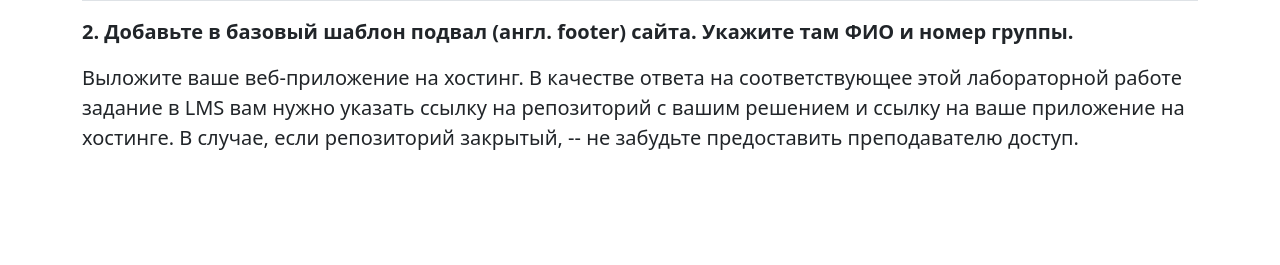
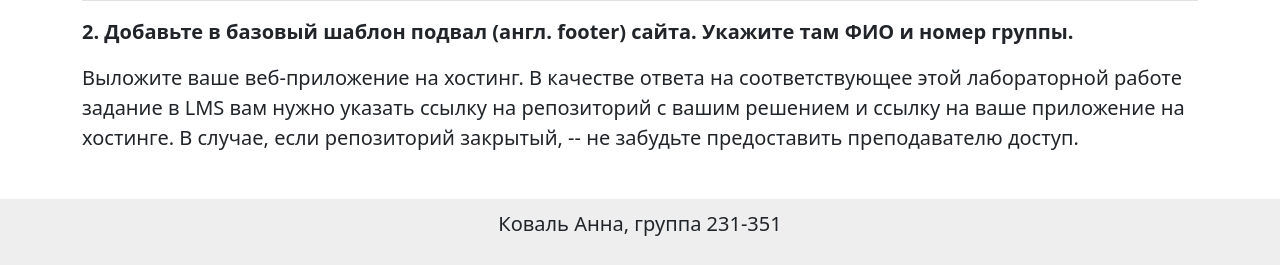
Before and after one commit to aakovaall/lab_1web, a Flask app: page / in a window 1280 px wide. Shown: the part 2004-2269 px from the top of the page. Before the commit the page ends 2154 px from the top, so only its background shows below. Run offline with Flask 2, Linux system fonts and the light colour scheme.

Commit message:
Initial commit

```diff
--- a/app/templates/base.html
+++ b/app/templates/base.html
@@ -53,5 +53,8 @@
     <script src="https://cdn.jsdelivr.net/npm/bootstrap@5.0.2/dist/js/bootstrap.bundle.min.js" integrity="sha384-MrcW6ZMFYlzcLA8Nl+NtUVF0sA7MsXsP1UyJoMp4YLEuNSfAP+JcXn/tWtIaxVXM" crossorigin="anonymous"></script>
     <script src="{{ url_for('static', filename='main.js') }}" defer></script>
 
+    <footer style="margin-top: 30px; padding: 10px; background-color: #eee; text-align: center;">
+      <p>Коваль Анна, группа 231-351</p>
+    </footer>
   </body>
 </html>
```
Lines whose indentation alone changed are shown as unchanged.
